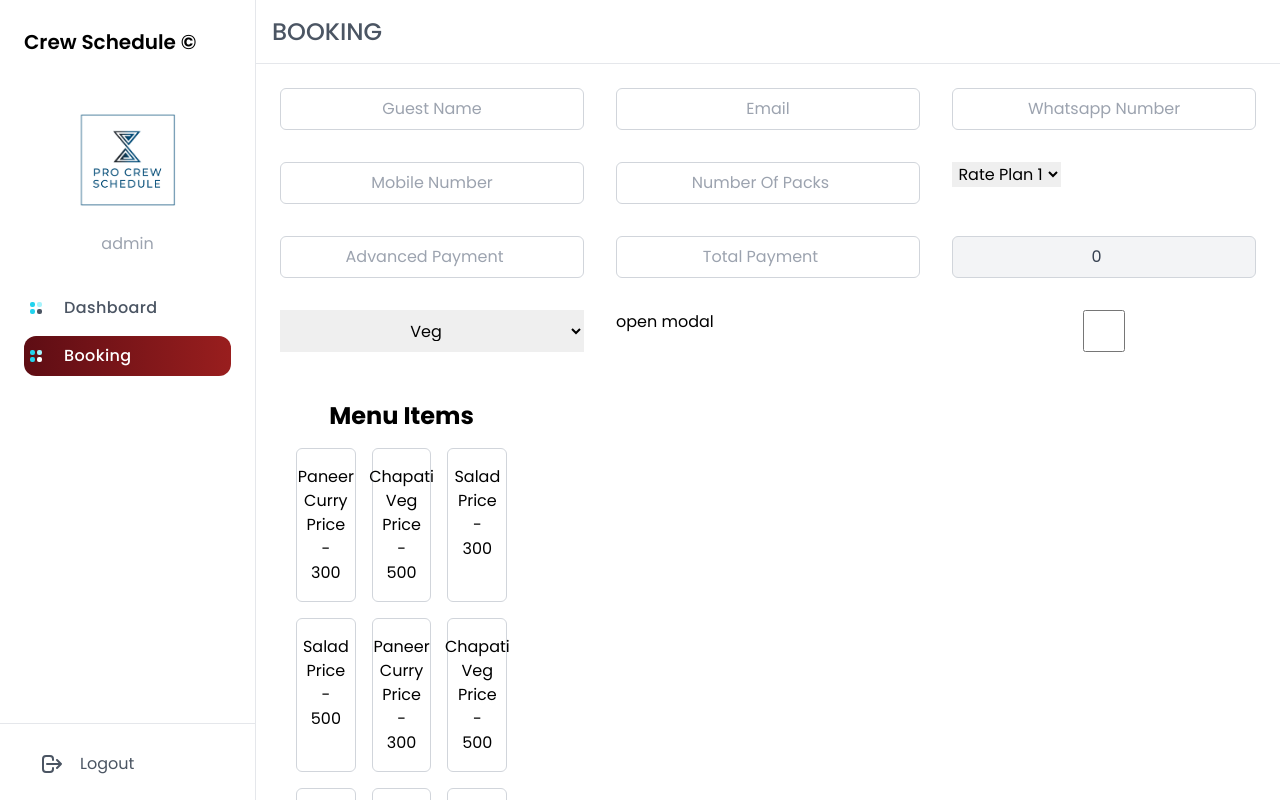
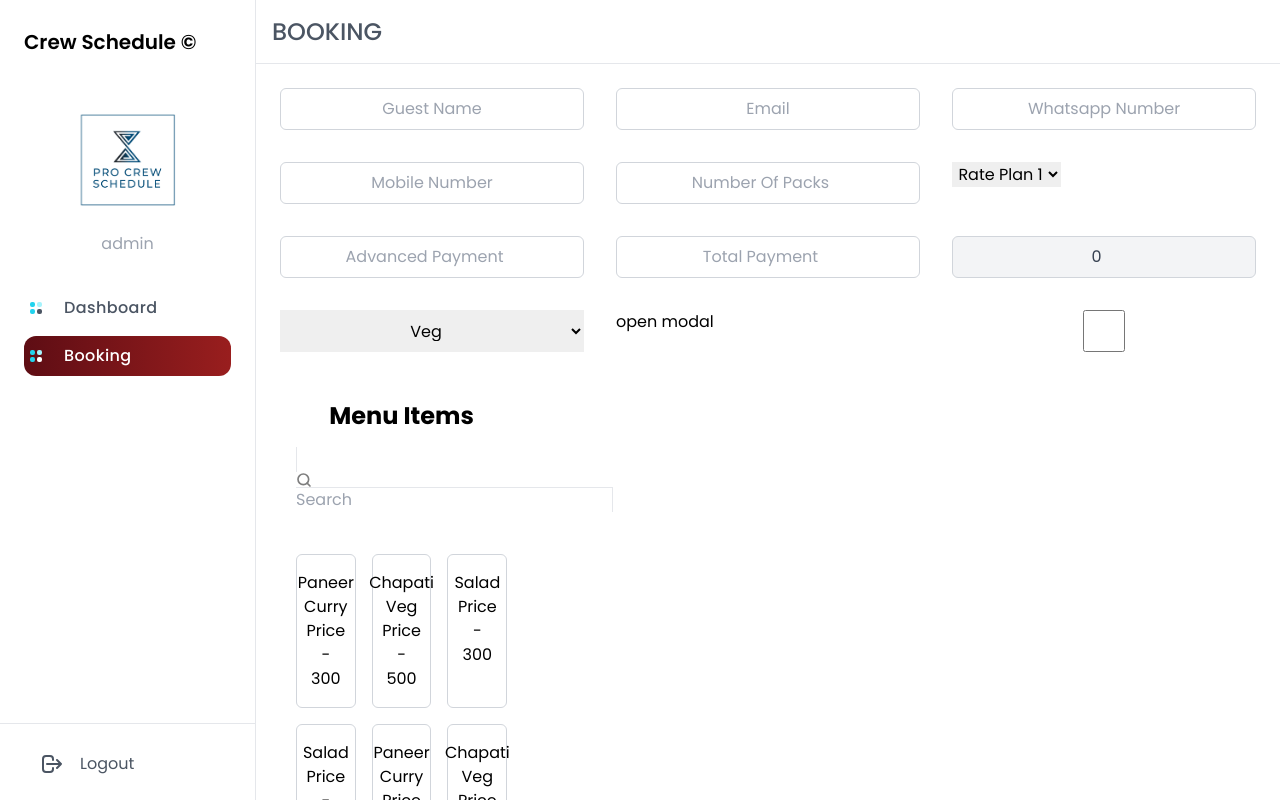
Before and after one commit to AdarshCHMMMUT/banquetfront, a React (Vite) app: page /booking in a window 1280 px wide. Shown: the top 800 px of the page. Built offline with nearby package versions, Linux system fonts and the light colour scheme; sample sign-in values are in the browser's storage.

Commit message:
Added the search button in menu model

```diff
--- a/src/pages/Banquet/Booking.jsx
+++ b/src/pages/Banquet/Booking.jsx
@@ -41,6 +41,7 @@ const Booking = () => {
    const [selected, setSelected] = useState('Rate Plan');
    const [vegNonvegPlan, setVegNonveg] = useState('veg/Non veg');
    const [selectedMenu, setSelectedMenu] = useState([]);
+   const [searchTerm, setSearchTerm] = useState("");
 
 
 
@@ -50,6 +51,10 @@ const Booking = () => {
 
       const toggleSelect = (id) =>{
         const selectedItem = menuItems.find(item => item.id === id);
+
+        const filteredMenuItems = menuItems.filter((item) =>
+        item.name.toLowerCase().includes(searchTerm.toLowerCase())
+);
 
 
         setSelectedMenu((prevSelected) => {
@@ -146,14 +151,34 @@ const Booking = () => {
 
 </select>
 
-<label htmlFor="my_modal_7" className="btn">open modal</label>
+<label htmlFor="my_modal_7" className="btn ">open modal</label>
 <input type="checkbox" id="my_modal_7" className="modal-toggle" />
 <div className="modal" role="dialog">
   <div className="modal-box h-[90%] w-[80%]">
     <div className="p-4 max-w-4xl mx-auto">
       <h2 className="text-2xl font-bold mb-4 text-center">Menu Items</h2>
 
-      <div className="grid grid-cols-1 sm:grid-cols-2 md:grid-cols-3 gap-4">
+<label className="input w-[100%] border border-gradient-to-r from-[#5e0d14] to-[#991e1e]  ">
+  <svg className="h-[1em] opacity-50" xmlns="http://www.w3.org/2000/svg" viewBox="0 0 24 24">
+    <g
+      strokeLinejoin="round"
+      strokeLinecap="round"
+      strokeWidth="2.5"
+      fill="none"
+      stroke="currentColor"
+    >
+      <circle cx="11" cy="11" r="8"></circle>
+      <path d="m21 21-4.3-4.3"></path>
+    </g>
+  </svg>
+  <input type="search" className="grow " value={searchTerm}
+    onChange={(e) => setSearchTerm(e.target.value)} placeholder="Search" />
+
+</label>
+
+
+
+      <div className="grid grid-cols-1 sm:grid-cols-2 md:grid-cols-3 gap-4 pt-[42px]">
         {menuItems.map((item) => (<div key={item.id} onClick={() => toggleSelect(item.id)} className={`border border-gray-300 rounded-md p-4 flex flex-col items-center cursor-pointer text-center  ${selectedMenu.some((selected) => selected.id === item.id)  ? "bg-gradient-to-r from-[#5e0d14] to-[#991e1e] text-white border- shadow-md"
         : "hover:bg-gray-100"}`}>
           <span>{item.name}</span>
```
